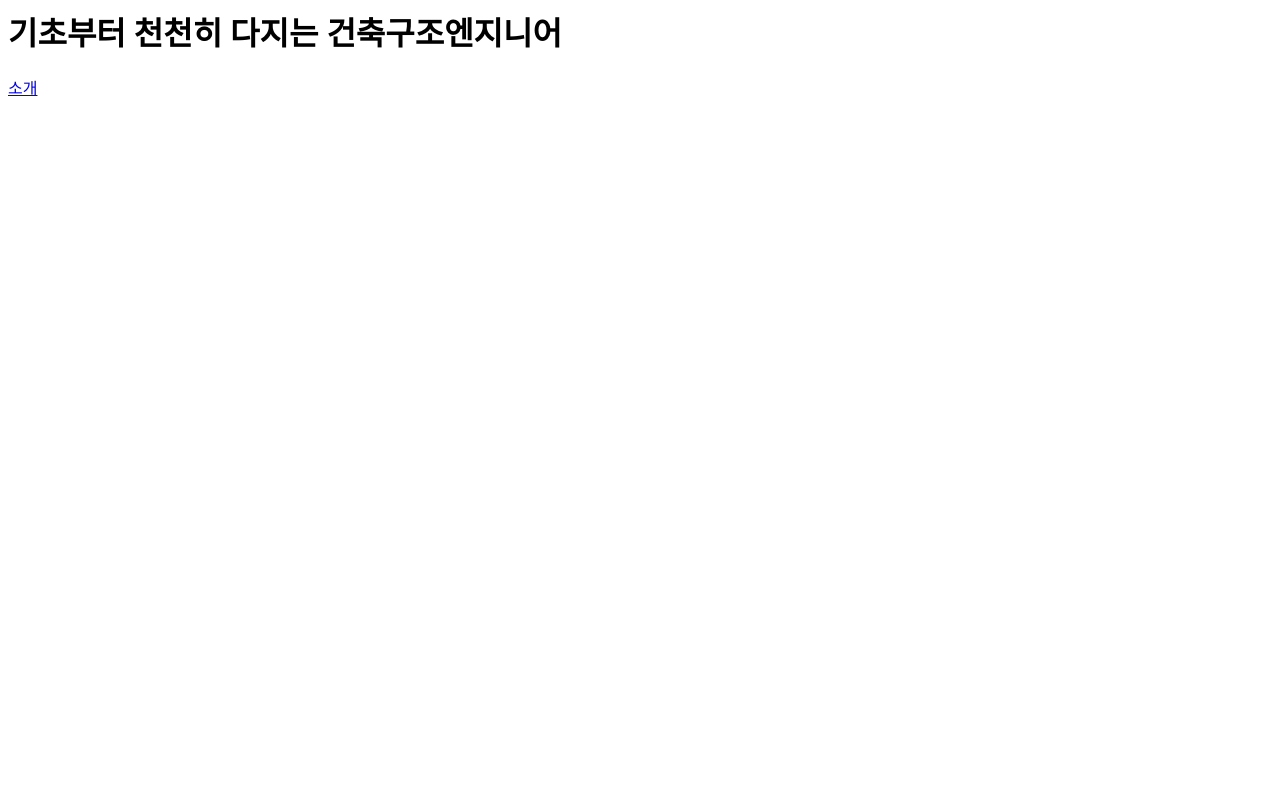
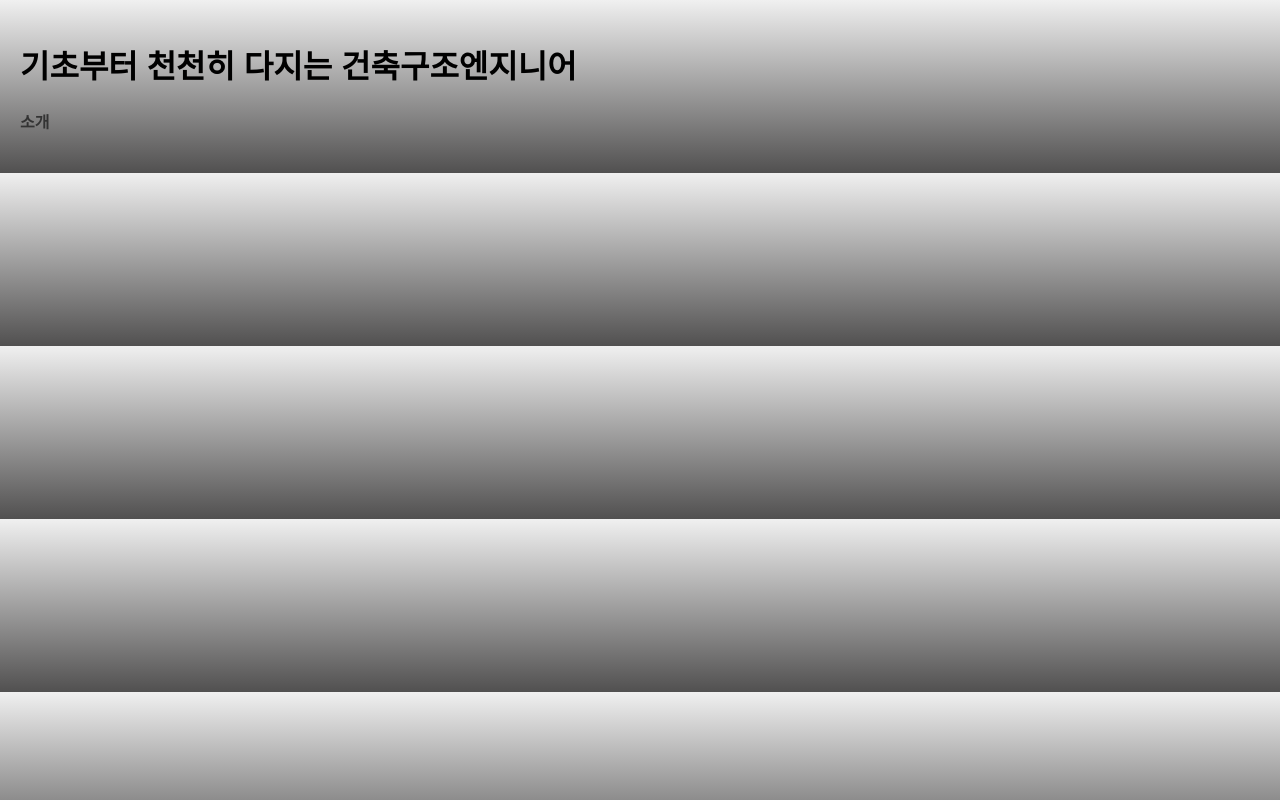
Before and after one commit to seicepellet/seicepellet.github.io, a plain HTML site: page index.html in a window 1280 px wide. Drawn offline with Linux system fonts and the light colour scheme.

Commit message:
style.css code change

```diff
--- a/index.html
+++ b/index.html
@@ -1,10 +1,10 @@
-<html>
 <!doctype html>
-<html lang="ko"
+<html lang="ko">
 <head>
     <meta charset="UTF-8" />
     <meta name="viewport" content="width=device-width, initial-scale=1.0" />
     <title>나의 포트폴리오</title>
+    <link rel="stylesheet" href="style.css" />
 </head>
 <body>
     <h1>기초부터 천천히 다지는 건축구조엔지니어</h1>
--- a/style.css
+++ b/style.css
@@ -0,0 +1,14 @@
+body {background: linear-gradient(to bottom, #f0f0f0, #515050) !important;
+margin: 0;
+padding: 20px;
+font-family: sans-serif;
+}
+
+nav {margin-bottom: 20px;
+}
+
+nav a {margin-right: 15px;
+text-decoration: none;
+color: #333333;
+font-weight: bold;
+}
```
